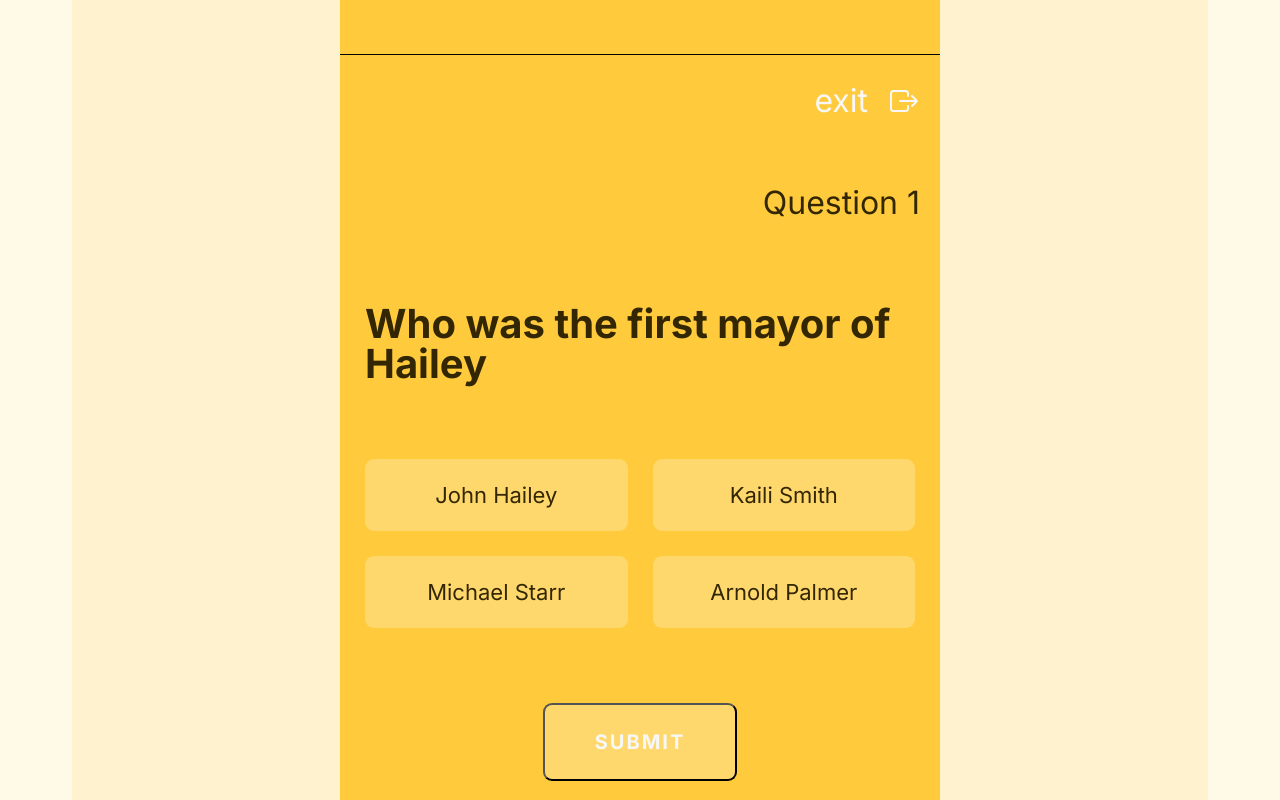
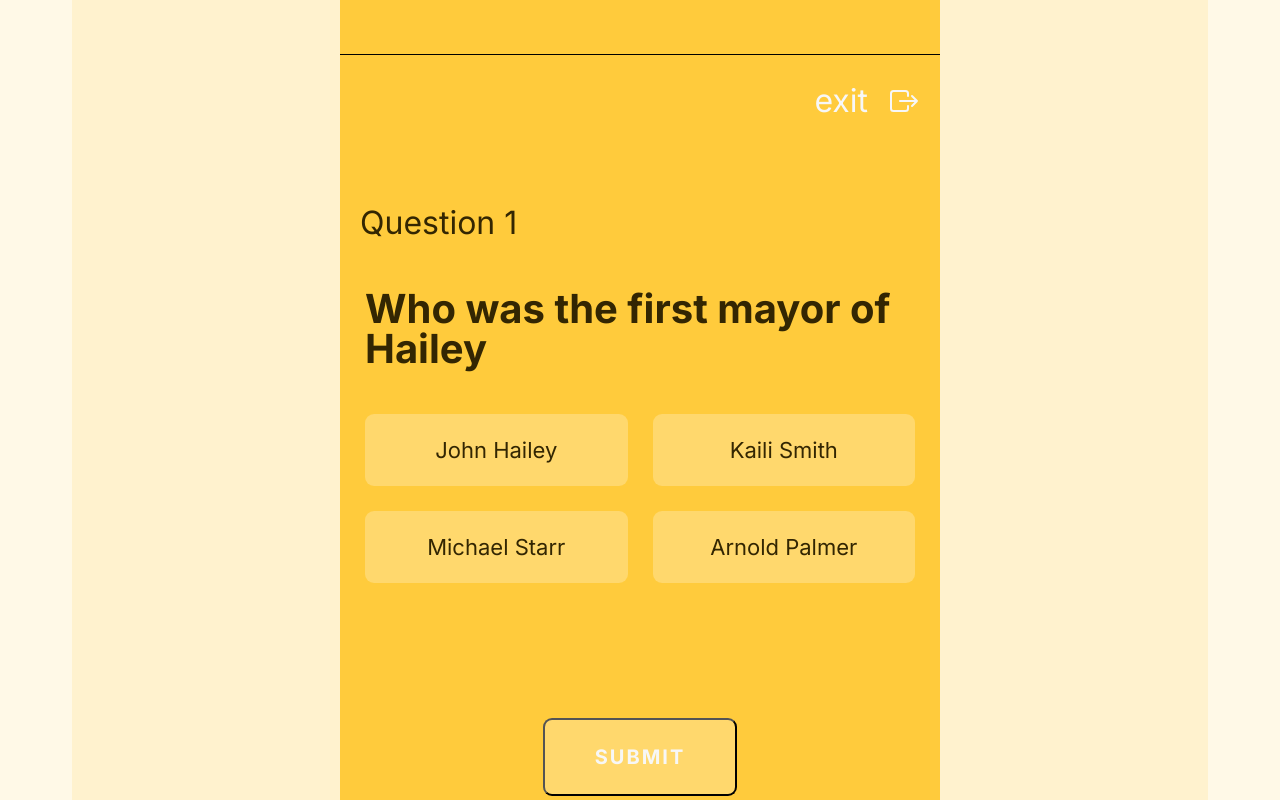
Before and after one commit to jpkanderton/bchm-quiz, a React app: page / in a window 1280 px wide. Shown: the part 820-1620 px from the top of the page. Built offline with nearby package versions, Linux system fonts and the light colour scheme.

Commit message:
adds spacing to the Question.jsx files layout

```diff
--- a/public/main.css
+++ b/public/main.css
@@ -247,10 +247,10 @@ body {
 
 .question-container {
   padding: 2.5rem;
+  padding-top: 5rem;
 }
 
 .question-q-text {
-  padding-top: 5rem;
   font-size: 4rem;
   font-weight: 700;
 }
@@ -260,7 +260,7 @@ body {
   display: grid;
   grid-template-columns: 1fr 1fr;
   gap: 2.5rem;
-  padding-top: 7.5rem;
+  padding-top: 4.5rem;
 }
 
 .question-answers li {
@@ -286,7 +286,7 @@ body {
 }
 
 .btn--submit {
-  margin-top: 5rem;
+  margin-top: 11rem;
   background-color: #ffd86d;
 }
 
@@ -297,14 +297,14 @@ body {
 
 /* QUESTION NUMBER */
 .question-header {
-  padding-top: 5rem;
+  padding-top: 8rem;
   display: flex;
-  justify-content: flex-end;
+  justify-content: flex-start;
 }
 
 .question-number {
   display: inline-block;
-  padding: 1rem 2rem;
+  padding: 0 2rem;
   font-size: 3.2rem;
 }
 
```
